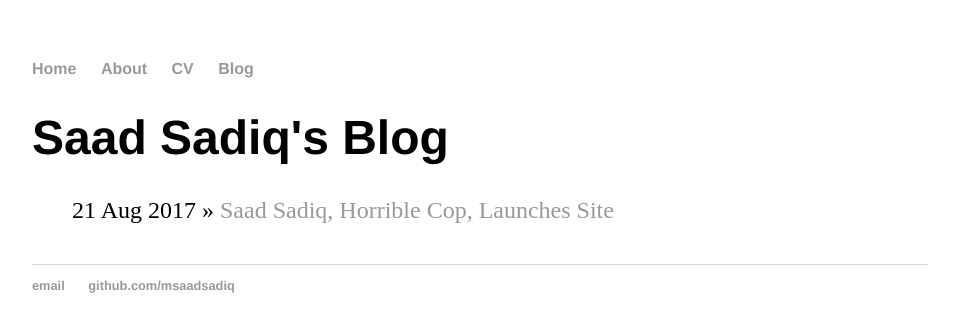
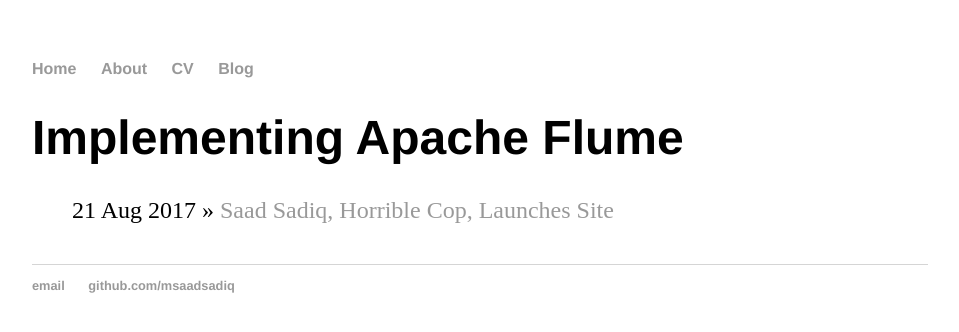
Before and after one commit to msaadsadiq/msaadsadiq.github.io, a Jekyll site: the page built from blog/index.html, in a window 1280 px wide. Shown: the top 332 px of the page, without its empty margins (160-1119 px from the left). Built offline with Jekyll 4.4.1, drawn with Linux system fonts in a browser that asks for light colours.

Commit message:
Update index.html

```diff
--- a/blog/index.html
+++ b/blog/index.html
@@ -1,6 +1,6 @@
 ---
 layout: default
-title: Saad Sadiq's Blog
+title: Implementing Apache Flume
 ---
 	<h1>{{ page.title }}</h1>
 	<ul class="posts">
```
